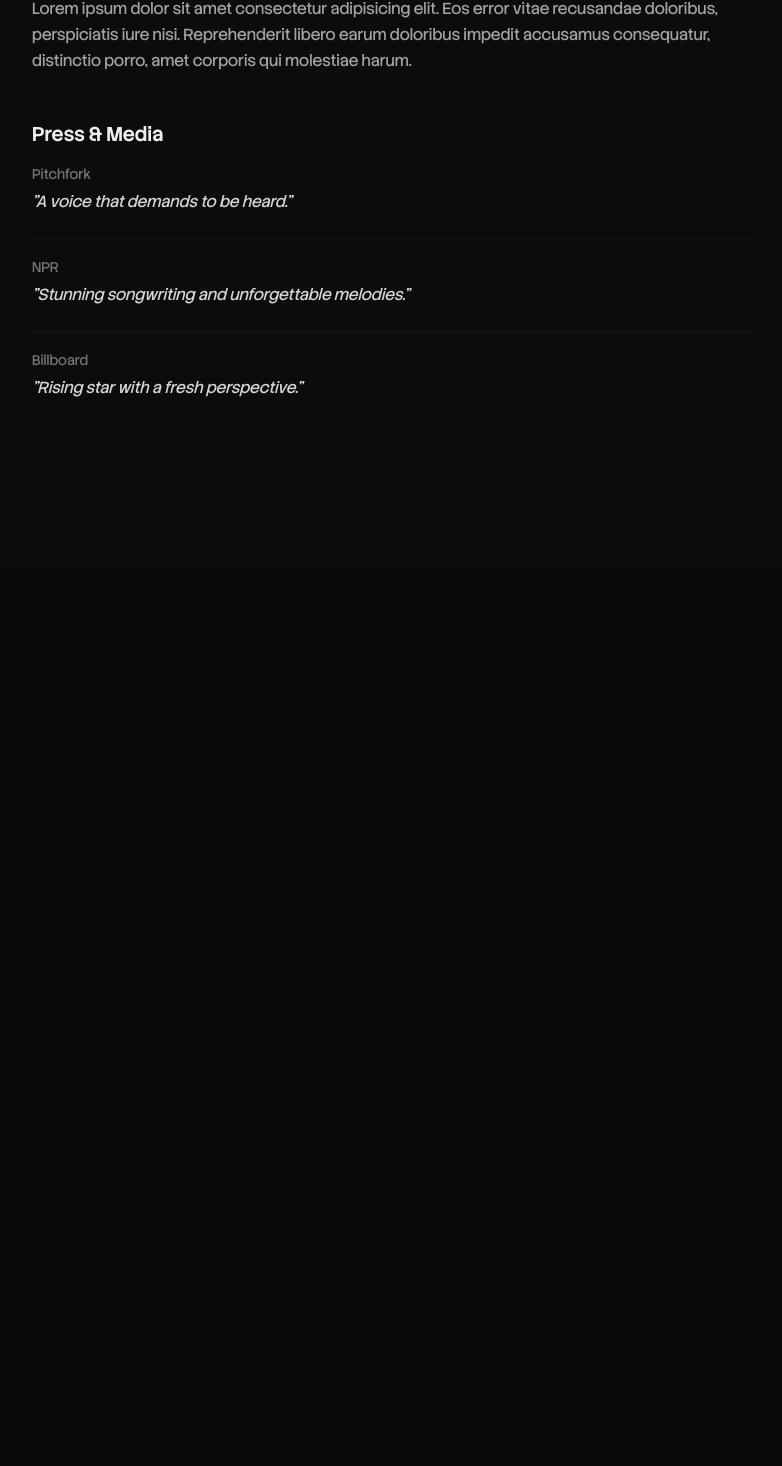
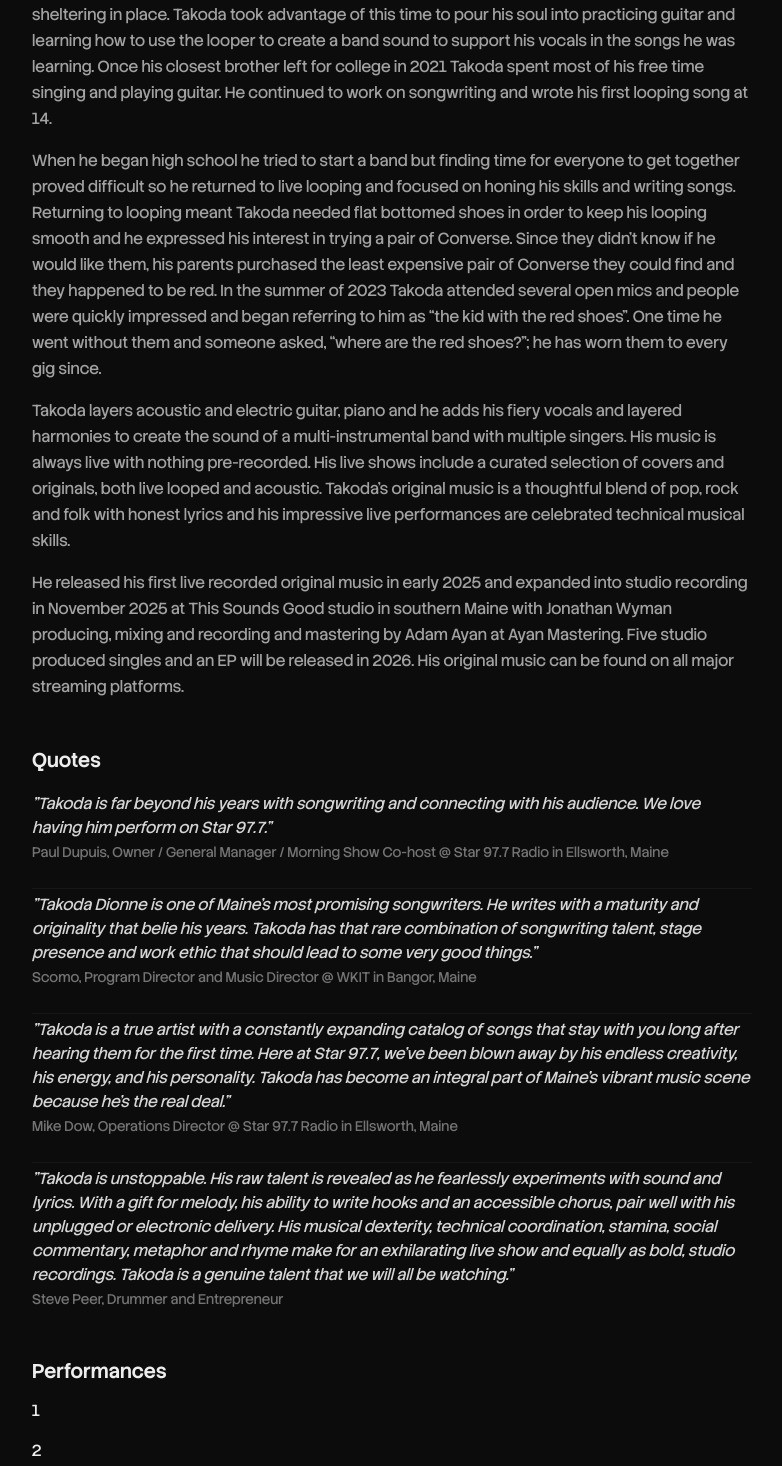
Before and after one commit to robert-chatterton/takoda-next, a Next.js app: page /bio in a window 1280 px wide. Shown: the part 564-2030 px from the top of the page, without its empty margins (248-1030 px from the left). Before the commit the page ends 1132 px from the top, so only its background shows below. Built offline with nearby package versions, Linux system fonts and the light colour scheme.

Commit message:
fix: updated bio page and quotes

```diff
--- a/app/bio/page.tsx
+++ b/app/bio/page.tsx
@@ -3,52 +3,65 @@ export default function BioPage() {
     <div className='max-w-3xl mx-auto px-6 py-24'>
       <h1 className='text-5xl font-bold mb-8 tracking-tight'>Biography</h1>
 
-      <section className='mb-12'>
-        <h2 className='text-xl font-semibold mb-4'>About</h2>
+      <section className='flex flex-col mb-12 gap-4 indent-0'>
+        <h2 className='text-xl font-semibold indent-0'>About</h2>
         <p className='text-neutral-400 leading-relaxed'>
-          ALL PLACEHOLDER INFORMATION
+          Takoda&apos;s love of music began as a young child listening to a variety genres including anything from classic country to grunge to 80&apos;s rap and dance music.  He began exploring playing various instruments as a homeschooler with a ukulele but didn&apos;t get serious about it until middle school when he learned electric bass during a rock band class.  Acoustic guitar was the natural progression and he quickly realized that he had a talent for it. Being a shy kid he wasn&apos;t comfortable singing in public but after he joined chorus in middle school he honed his singing skills and tried his hand at songwriting. He wrote his first song in middle school about the challenges of being noticed by someone who doesn&apos;t see you.
         </p>
         <p className='text-neutral-400 leading-relaxed'>
-          Lorem ipsum dolor sit amet consectetur adipisicing elit. Maxime quidem odit, culpa aliquid qui laudantium inventore! Perspiciatis error perferendis aliquam laudantium libero totam eius vitae, hic veritatis deserunt, rerum quam?
+          Once he began practicing the guitar consistently in 2020 his father gifted him a little Martin guitar and loop pedal. Takoda had just discovered Ed Sheeran and the Covid 19 Pandemic had everyone sheltering in place. Takoda took advantage of this time to pour his soul into practicing guitar and learning how to use the looper to create a band sound to support his vocals in the songs he was learning.  Once his closest brother left for college in 2021 Takoda spent most of his free time singing and playing guitar.  He continued to work on songwriting and wrote his first looping song at 14.
         </p>
         <p className='text-neutral-400 leading-relaxed'>
-          Lorem ipsum dolor sit amet consectetur adipisicing elit. Maxime quidem odit, culpa aliquid qui laudantium inventore! Perspiciatis error perferendis aliquam laudantium libero totam eius vitae, hic veritatis deserunt, rerum quam?
+          When he began high school he tried to start a band but finding time for everyone to get together proved difficult so he returned to live looping and focused on honing his skills and writing songs. Returning to looping meant Takoda needed flat bottomed shoes in order to keep his looping smooth and he expressed his interest in trying a pair of Converse.  Since they didn&apos;t know if he would like them, his parents purchased the least expensive pair of Converse they could find and they happened to be red.  In the summer of 2023 Takoda attended several open mics and people were quickly impressed and began referring to him as “the kid with the red shoes”.  One time he went without them and someone asked, “where are the red shoes?”;  he has worn them to every gig since.
+        </p>
+        <p className='text-neutral-400 leading-relaxed'>
+          Takoda layers acoustic and electric guitar, piano and he adds his fiery vocals and layered harmonies to create the sound of a multi-instrumental band with multiple singers.  His music is always live with nothing pre-recorded.  His live shows include a curated selection of covers and originals, both live looped and acoustic.  Takoda&apos;s original music is a thoughtful blend of pop, rock and folk with honest lyrics and his impressive live performances are celebrated technical musical skills.
+        </p>
+        <p className='text-neutral-400 leading-relaxed'>
+          He released his first live recorded original music in early 2025 and expanded into studio recording in November 2025 at This Sounds Good studio in southern Maine with Jonathan Wyman producing, mixing and recording and mastering by Adam Ayan at Ayan Mastering.  Five studio produced singles and an EP will be released in 2026.  His original music can be found on all major streaming platforms.
         </p>
       </section>
 
-      <section className='mb-12'>
-        <h2 className='text-xl font-semibold mb-4'>Musical Influences</h2>
-        <p className='text-neutral-400 leading-relaxed'>
-          Lorem ipsum dolor sit amet consectetur adipisicing elit. Eos error vitae recusandae doloribus, perspiciatis iure nisi. Reprehenderit libero earum doloribus impedit accusamus consequatur, distinctio porro, amet corporis qui molestiae harum.
-        </p>
-      </section>
-
-      <section className='mb-12'>
-        <h2 className='text-xl font-semibold mb-4'>Press & Media</h2>
-        <div className='space-y-4'>
+      <section className='flex flex-col mb-12 gap-4 indent-0'>
+        <h2 className='text-xl font-semibold indent-0'>Quotes</h2>
+        <div>
           {[
-            { outlet: 'Pitchfork', quote: 'A voice that demands to be heard.' },
             {
-              outlet: 'NPR',
-              quote: 'Stunning songwriting and unforgettable melodies.',
+              outlet: 'Paul Dupuis, Owner / General Manager / Morning Show Co-host @ Star 97.7 Radio in Ellsworth, Maine',
+              quote: 'Takoda is far beyond his years with songwriting and connecting with his audience.  We love having him perform on Star 97.7.',
             },
             {
-              outlet: 'Billboard',
-              quote: 'Rising star with a fresh perspective.',
+              outlet: 'Scomo, Program Director and Music Director @ WKIT in Bangor, Maine',
+              quote: 'Takoda Dionne is one of Maine\'s most promising songwriters. He writes with a maturity and originality that belie his years. Takoda has that rare combination of songwriting talent, stage presence and work ethic that should lead to some very good things.'
+            },
+            {
+              outlet: 'Mike Dow, Operations Director @ Star 97.7 Radio in Ellsworth, Maine',
+              quote: 'Takoda is a true artist with a constantly expanding catalog of songs that stay with you long after hearing them for the first time. Here at Star 97.7, we\'ve been blown away by his endless creativity, his energy, and his personality. Takoda has become an integral part of Maine\'s vibrant music scene because he\'s the real deal.',
+            },
+            {
+              outlet: 'Steve Peer, Drummer and Entrepreneur',
+              quote: 'Takoda is unstoppable. His raw talent is revealed as he fearlessly experiments with sound and lyrics.  With a gift for melody, his ability to write hooks and an accessible chorus, pair well with his unplugged or electronic delivery.  His musical dexterity, technical coordination, stamina, social commentary, metaphor and rhyme make for an exhilarating live show and equally as bold, studio recordings.  Takoda is a genuine talent that we will all be watching.',
             },
           ].map((item, i) => (
             <div
               key={i}
-              className='pb-6 border-b border-neutral-900 last:border-0'
+              className='pb-6 border-b border-neutral-900 last:border-0 last:pb-0'
             >
-              <span className='text-neutral-500 text-sm'>{item.outlet}</span>
               <p className='text-neutral-300 mt-1 italic'>
                 &quot;{item.quote}&quot;
               </p>
+              <span className='text-neutral-500 text-sm'>{item.outlet}</span>
             </div>
           ))}
         </div>
       </section>
+
+      <section className='flex flex-col mb-12 gap-4 indent-0'>
+        <h2 className='text-xl font-semibold indent-0'>Performances</h2>
+        <p>1</p>
+        <p>2</p>
+        <p>3</p>
+      </section>
     </div>
   );
 }
```
